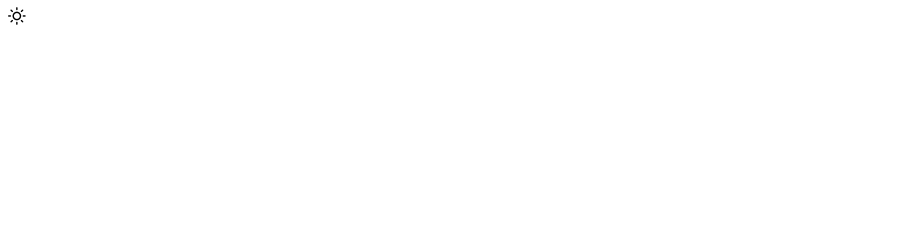
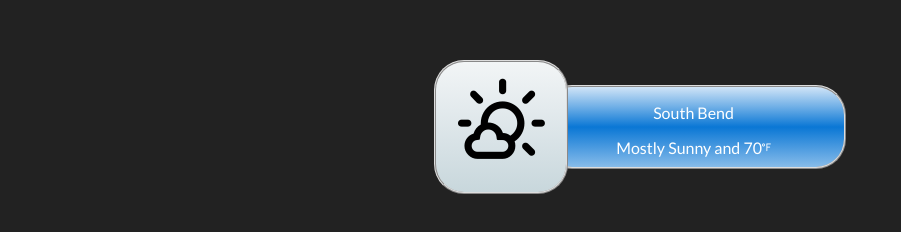
Before and after one commit to xipxoom/fcc-local_weather, a plain HTML site: page app/index.html in a window 1280 px wide. Shown: the whole page, without its empty margins (0-901 px from the left). Drawn offline with nearby package versions, Linux system fonts and the light colour scheme.

Commit message:
Finish layout with placeholders

```diff
--- a/app/css/main.css
+++ b/app/css/main.css
@@ -0,0 +1,35 @@
+body {
+  font-family: 'Lato', sans-serif;
+  background: #222;
+}
+main {
+  margin: 60px;
+}
+.weather {
+  text-align: center;
+  width: 100%;
+}
+.weatherIcon, .weatherDetail {
+  display: inline-block;
+  border: 2px ridge #DDD;
+  border-radius: 30px;
+}
+.weatherIcon {
+  font-size: 70px;
+  padding: 15px;
+  width: 100px;
+  height: 100px;
+  line-height: 100px;
+  background: #c8d7dc;
+  background: linear-gradient(to bottom, #f2f5f6 0%,#e3eaed 37%,#c8d7dc 100%);
+}
+.weatherDetail {
+  width: 300px;
+  margin-left: -30px;
+  z-index: -1;
+  position: relative;
+  font-size: 16px;
+  color: #fff;
+  height: 80px;
+  background: linear-gradient(to bottom, rgba(208,228,247,1) 0%,rgba(115,177,231,1) 24%,rgba(10,119,213,1) 50%,rgba(83,159,225,1) 79%,rgba(135,188,234,1) 100%);
+}
--- a/app/index.html
+++ b/app/index.html
@@ -2,12 +2,24 @@
 <html lang="en">
 <head>
   <meta charset="utf-8">
-  <meta name="viewport" content="width=device-width, inital-scale=1">
+  <meta name="viewport" content="width=device-width, initial-scale=1">
+  <link href="https://fonts.googleapis.com/css?family=Lato" rel="stylesheet" type="text/css">
   <link rel="stylesheet" href="./css/weather-icons.css">
   <link rel="stylesheet" href="./css/main.css">
+  <title>Your local weather - right now!</title>
 </head>
 <body>
-<i class="wi wi-day-sunny"></i>
+  <main>
+    <div class="weather">
+      <div class="weatherIcon">
+        <i class="wi wi-day-sunny-overcast"></i>
+      </div>
+      <div class="weatherDetail">
+        <p class="weatherCity">South Bend</p>
+        <p class="weatherCurrent">Mostly Sunny and 70<i class="wi wi-fahrenheit"></i></p>
+      </div>
+    </div>
+  </main>
 
   <script src="https://code.jquery.com/jquery-2.2.3.min.js"></script>
   <script src="./js/app.js"></script>
```
Also changed, not shown: 1 other file.
